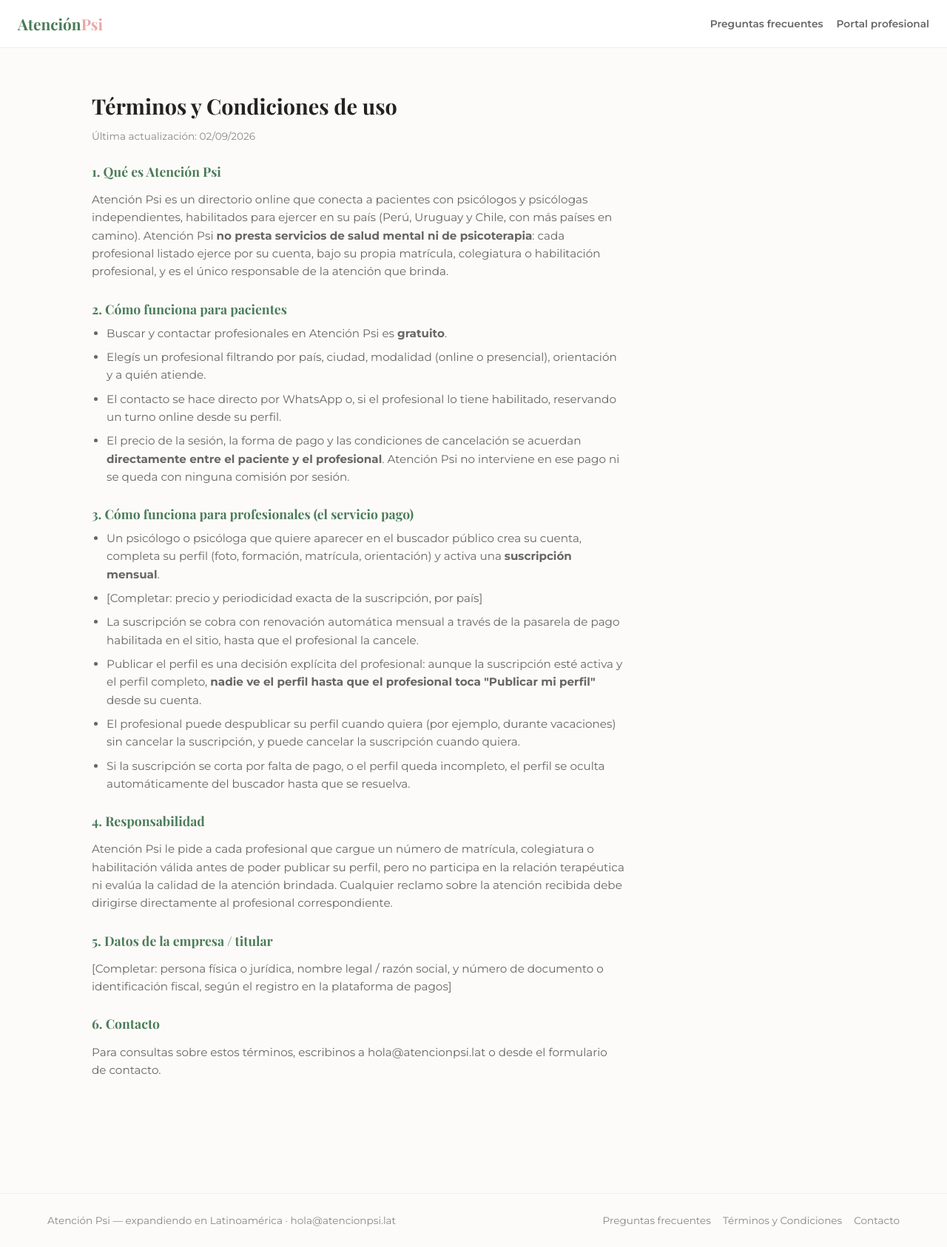
After one commit to LeandroFrattini/atencionpsi-latam, a Django app: page /terminos/ in a window 1280 px wide. The commit adds this page. Shown: the whole page at 74% size. Run offline with Django 5.2, Linux system fonts and the light colour scheme; data that the repository does not hold is empty.

Commit message:
Checklist de validación de dLocal Go: contacto, términos, footer
dLocal Go pidió, antes de habilitar la pasarela: formulario de
contacto funcional, datos de contacto visibles, Términos y
Condiciones no genéricos, y redes sociales solo si son reales.

- Formulario de contacto (/contacto/) que manda el mail de verdad
  (probado en vivo -- llega con Reply-To al mail de quien escribe,
  así se le puede responder directo).
- Términos y Condiciones (/terminos/) con contenido específico del
  negocio real: qué es Atención Psi, cómo funciona para pacientes
  (gratis, pago directo al profesional) y para profesionales (la
  suscripción es el servicio pago), responsabilidad. Los dos datos
  que solo la dueña puede confirmar (precio de la suscripción y los
  datos legales PF/PJ) quedan marcados "[Completar: ...]" en vez de
  inventados, y hay un test que falla si alguien los deja vacíos sin
  darse cuenta.
- Footer en todo el sitio con mail de contacto, WhatsApp (si se
  configura), y links a FAQ/Términos/Contacto. Los íconos de
  Instagram/Facebook solo aparecen si se carga una URL real en
  settings -- vacío por defecto a propósito, tal cual pidió dLocal.

6 tests nuevos (52 en total).

```diff
--- a/directorio/context_processors.py
+++ b/directorio/context_processors.py
@@ -1,3 +1,5 @@
+from django.conf import settings
+
 from .models import Pais, Psicologo
 
 
@@ -18,3 +20,14 @@ def stats_globales(request):
     )
     total = sum(p.sesiones_atendidas for p in qs if p.publicado)
     return {'total_sesiones_atendidas_latam': total}
+
+
+def footer_contexto(request):
+    """Datos de contacto/redes para el footer, disponibles en todas las
+    páginas (dLocal Go pidió que estén visibles en todo el sitio)."""
+    return {
+        'footer_contacto_email': settings.CONTACTO_EMAIL,
+        'footer_contacto_whatsapp': settings.CONTACTO_WHATSAPP,
+        'footer_instagram_url': settings.INSTAGRAM_URL,
+        'footer_facebook_url': settings.FACEBOOK_URL,
+    }
--- a/directorio/urls.py
+++ b/directorio/urls.py
@@ -5,6 +5,8 @@ from . import views
 urlpatterns = [
     path('', views.hub, name='hub'),
     path('faq/', views.faq, name='faq'),
+    path('terminos/', views.terminos, name='terminos'),
+    path('contacto/', views.contacto, name='contacto'),
     path('<slug:pais_slug>/', views.buscador_pais, name='buscador_pais'),
     path('<slug:pais_slug>/p/<int:pk>/', views.detalle_psicologo, name='detalle_psicologo'),
 ]
--- a/directorio/views.py
+++ b/directorio/views.py
@@ -1,6 +1,10 @@
+from django.conf import settings
+from django.contrib import messages
+from django.core.mail import EmailMessage
 from django.http import Http404, HttpResponse
 from django.shortcuts import redirect, render
 
+from .forms import ContactoForm
 from .models import Orientacion, Pais, Psicologo, Publico
 
 
@@ -27,6 +31,48 @@ def hub(request):
 
 def faq(request):
     return render(request, 'directorio/faq.html')
+
+
+def terminos(request):
+    return render(request, 'directorio/terminos.html', {
+        'contacto_email': settings.CONTACTO_EMAIL,
+        'terminos_precio_suscripcion': settings.TERMINOS_PRECIO_SUSCRIPCION,
+        'terminos_datos_legales': settings.TERMINOS_DATOS_LEGALES,
+    })
+
+
+def contacto(request):
+    enviado = False
+    if request.method == 'POST':
+        form = ContactoForm(request.POST)
+        if form.is_valid():
+            # El remitente real siempre tiene que ser DEFAULT_FROM_EMAIL (así
+            # lo exige Brevo -- no deja mandar "de parte de" un email que no
+            # esté verificado), así que el email de quien escribe va como
+            # reply_to para poder responderle directo desde el cliente de
+            # mail de la dueña sin tener que copiar y pegar la dirección.
+            EmailMessage(
+                subject=f"Contacto desde atencionpsi.lat -- {form.cleaned_data['nombre']}",
+                body=(
+                    f"Nombre: {form.cleaned_data['nombre']}\n"
+                    f"Email: {form.cleaned_data['email']}\n\n"
+                    f"{form.cleaned_data['mensaje']}"
+                ),
+                from_email=settings.DEFAULT_FROM_EMAIL,
+                to=[settings.CONTACTO_EMAIL],
+                reply_to=[form.cleaned_data['email']],
+            ).send()
+            messages.success(request, 'Mensaje enviado, te vamos a responder a la brevedad.')
+            enviado = True
+            form = ContactoForm()
+    else:
+        form = ContactoForm()
+
+    return render(request, 'directorio/contacto.html', {
+        'form': form, 'enviado': enviado,
+        'contacto_email': settings.CONTACTO_EMAIL,
+        'contacto_whatsapp': settings.CONTACTO_WHATSAPP,
+    })
 
 
 def buscador_pais(request, pais_slug):
--- a/static/css/base.css
+++ b/static/css/base.css
@@ -494,6 +494,28 @@ main {
 .faq-item summary::-webkit-details-marker { display: none; }
 .faq-item summary::after { content: '+'; float: right; color: var(--texto-tenue); font-weight: 400; }
 .faq-item[open] summary::after { content: '−'; }
+
+/* Términos y Condiciones */
+.terminos { max-width: 720px; }
+.terminos h1 { font-size: 1.8rem; color: var(--texto-titulo); margin-bottom: 4px; }
+.terminos-fecha { color: var(--texto-tenue); font-size: 0.85rem; margin-bottom: 28px; }
+.terminos-seccion { margin-bottom: 26px; }
+.terminos-seccion h2 { font-size: 1.1rem; color: var(--verde-oscuro); margin-bottom: 10px; }
+.terminos-seccion p, .terminos-seccion li { color: var(--texto-secundario); line-height: 1.6; font-size: 0.95rem; }
+.terminos-seccion ul { padding-left: 20px; margin: 0; display: flex; flex-direction: column; gap: 8px; }
+
+/* Footer */
+.footer {
+    border-top: 1px solid var(--borde); margin-top: 48px; padding: 28px 5%;
+    display: flex; flex-wrap: wrap; gap: 20px; align-items: center; justify-content: space-between;
+    font-size: 0.85rem; color: var(--texto-tenue);
+}
+.footer-links { display: flex; flex-wrap: wrap; gap: 16px; }
+.footer-links a { color: var(--texto-tenue); text-decoration: none; }
+.footer-links a:hover { color: var(--verde-oscuro); }
+.footer-redes { display: flex; gap: 12px; }
+.footer-redes a { color: var(--texto-tenue); display: inline-flex; }
+.footer-redes a:hover { color: var(--verde-oscuro); }
 .faq-item p { margin: 0 0 16px; color: var(--texto-secundario); font-size: 0.92rem; line-height: 1.55; }
 
 @media (max-width: 480px) {
--- a/templates/base.html
+++ b/templates/base.html
@@ -28,7 +28,7 @@
     <link rel="preconnect" href="https://fonts.googleapis.com">
     <link rel="preconnect" href="https://fonts.gstatic.com" crossorigin>
     <link href="https://fonts.googleapis.com/css2?family=Playfair+Display:wght@600;700&family=Montserrat:wght@400;600;700&family=Caveat:wght@600;700&display=swap" rel="stylesheet">
-    <link rel="stylesheet" href="{% static 'css/base.css' %}?v=9">
+    <link rel="stylesheet" href="{% static 'css/base.css' %}?v=10">
     {% block json_ld %}{% endblock %}
     {% block extra_head %}{% endblock %}
 </head>
@@ -69,7 +69,30 @@
         {% block content %}{% endblock %}
     </main>
     <footer class="footer">
-        <span>Atención Psi &mdash; expandiendo en Latinoamérica</span>
+        <span>
+            Atención Psi &mdash; expandiendo en Latinoamérica &middot;
+            <a href="mailto:{{ footer_contacto_email }}">{{ footer_contacto_email }}</a>{% if footer_contacto_whatsapp %} &middot;
+            <a href="https://wa.me/{{ footer_contacto_whatsapp }}" target="_blank" rel="noopener">WhatsApp</a>{% endif %}
+        </span>
+        <span class="footer-links">
+            <a href="{% url 'faq' %}">Preguntas frecuentes</a>
+            <a href="{% url 'terminos' %}">Términos y Condiciones</a>
+            <a href="{% url 'contacto' %}">Contacto</a>
+        </span>
+        {% if footer_instagram_url or footer_facebook_url %}
+        <span class="footer-redes">
+            {% if footer_instagram_url %}
+                <a href="{{ footer_instagram_url }}" target="_blank" rel="noopener" aria-label="Instagram">
+                    <svg viewBox="0 0 24 24" width="20" height="20" fill="none" stroke="currentColor" stroke-width="1.8"><rect x="3" y="3" width="18" height="18" rx="5"/><circle cx="12" cy="12" r="4"/><circle cx="17.5" cy="6.5" r="1"/></svg>
+                </a>
+            {% endif %}
+            {% if footer_facebook_url %}
+                <a href="{{ footer_facebook_url }}" target="_blank" rel="noopener" aria-label="Facebook">
+                    <svg viewBox="0 0 24 24" width="20" height="20" fill="currentColor"><path d="M14 9h3V5h-3c-2.2 0-4 1.8-4 4v2H7v4h3v7h4v-7h3l1-4h-4V9c0-.6.4-1 1-1Z"/></svg>
+                </a>
+            {% endif %}
+        </span>
+        {% endif %}
     </footer>
 </body>
 </html>
--- /dev/null
+++ b/templates/directorio/terminos.html
@@ -0,0 +1,51 @@
+{% extends 'base.html' %}
+{% block title %}Términos y Condiciones | Atención Psi{% endblock %}
+{% block meta_description %}Términos y condiciones de uso de Atención Psi: cómo funciona el directorio, la suscripción de profesionales y la relación con pacientes.{% endblock %}
+{% block content %}
+<div class="terminos">
+    <h1>Términos y Condiciones de uso</h1>
+    <p class="terminos-fecha">Última actualización: {% now "d/m/Y" %}</p>
+
+    <section class="terminos-seccion">
+        <h2>1. Qué es Atención Psi</h2>
+        <p>Atención Psi es un directorio online que conecta a pacientes con psicólogos y psicólogas independientes, habilitados para ejercer en su país (Perú, Uruguay y Chile, con más países en camino). Atención Psi <strong>no presta servicios de salud mental ni de psicoterapia</strong>: cada profesional listado ejerce por su cuenta, bajo su propia matrícula, colegiatura o habilitación profesional, y es el único responsable de la atención que brinda.</p>
+    </section>
+
+    <section class="terminos-seccion">
+        <h2>2. Cómo funciona para pacientes</h2>
+        <ul>
+            <li>Buscar y contactar profesionales en Atención Psi es <strong>gratuito</strong>.</li>
+            <li>Elegís un profesional filtrando por país, ciudad, modalidad (online o presencial), orientación y a quién atiende.</li>
+            <li>El contacto se hace directo por WhatsApp o, si el profesional lo tiene habilitado, reservando un turno online desde su perfil.</li>
+            <li>El precio de la sesión, la forma de pago y las condiciones de cancelación se acuerdan <strong>directamente entre el paciente y el profesional</strong>. Atención Psi no interviene en ese pago ni se queda con ninguna comisión por sesión.</li>
+        </ul>
+    </section>
+
+    <section class="terminos-seccion">
+        <h2>3. Cómo funciona para profesionales (el servicio pago)</h2>
+        <ul>
+            <li>Un psicólogo o psicóloga que quiere aparecer en el buscador público crea su cuenta, completa su perfil (foto, formación, matrícula, orientación) y activa una <strong>suscripción mensual</strong>.</li>
+            <li>{{ terminos_precio_suscripcion|default:"[Completar: precio y periodicidad exacta de la suscripción, por país]" }}</li>
+            <li>La suscripción se cobra con renovación automática mensual a través de la pasarela de pago habilitada en el sitio, hasta que el profesional la cancele.</li>
+            <li>Publicar el perfil es una decisión explícita del profesional: aunque la suscripción esté activa y el perfil completo, <strong>nadie ve el perfil hasta que el profesional toca "Publicar mi perfil"</strong> desde su cuenta.</li>
+            <li>El profesional puede despublicar su perfil cuando quiera (por ejemplo, durante vacaciones) sin cancelar la suscripción, y puede cancelar la suscripción cuando quiera.</li>
+            <li>Si la suscripción se corta por falta de pago, o el perfil queda incompleto, el perfil se oculta automáticamente del buscador hasta que se resuelva.</li>
+        </ul>
+    </section>
+
+    <section class="terminos-seccion">
+        <h2>4. Responsabilidad</h2>
+        <p>Atención Psi le pide a cada profesional que cargue un número de matrícula, colegiatura o habilitación válida antes de poder publicar su perfil, pero no participa en la relación terapéutica ni evalúa la calidad de la atención brindada. Cualquier reclamo sobre la atención recibida debe dirigirse directamente al profesional correspondiente.</p>
+    </section>
+
+    <section class="terminos-seccion">
+        <h2>5. Datos de la empresa / titular</h2>
+        <p>{{ terminos_datos_legales|default:"[Completar: persona física o jurídica, nombre legal / razón social, y número de documento o identificación fiscal, según el registro en la plataforma de pagos]" }}</p>
+    </section>
+
+    <section class="terminos-seccion">
+        <h2>6. Contacto</h2>
+        <p>Para consultas sobre estos términos, escribinos a <a href="mailto:{{ contacto_email }}">{{ contacto_email }}</a> o desde el <a href="{% url 'contacto' %}">formulario de contacto</a>.</p>
+    </section>
+</div>
+{% endblock %}
```
Also changed, not shown: atencionpsi_latam/settings.py (+21 -0 lines), directorio/forms.py (added, +7 -0 lines), directorio/tests.py (+48 -1 lines), templates/directorio/contacto.html (added, +29 -0 lines).
